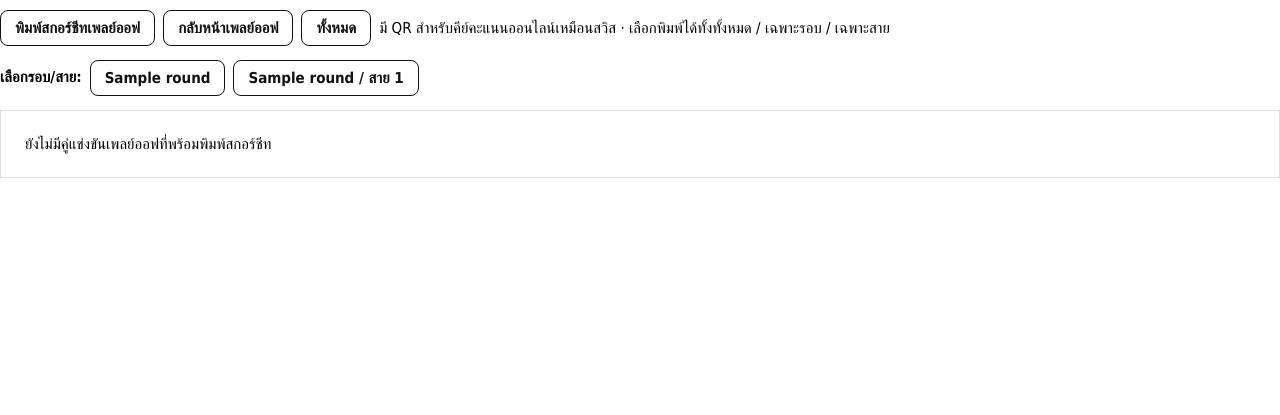
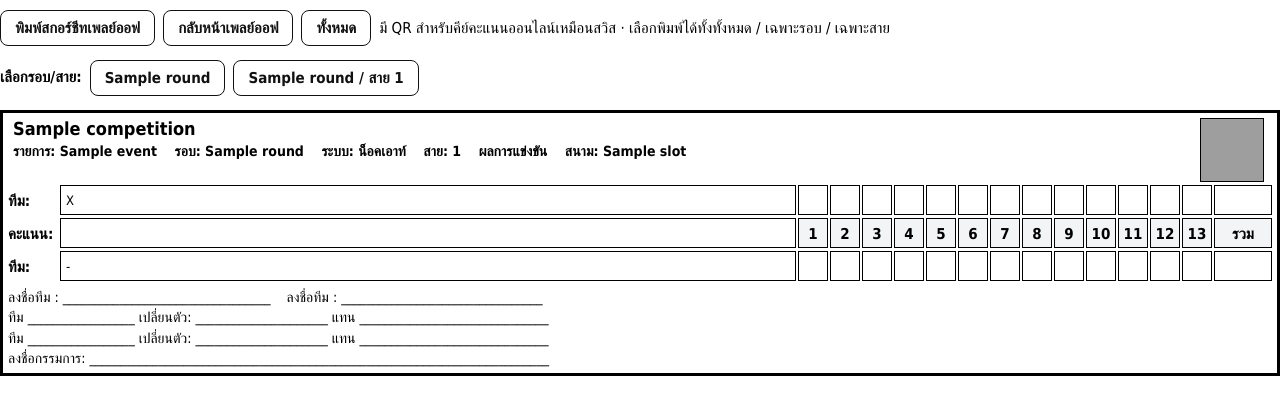
Before and after one commit to Dekchairukna/tournoi-petanque, a Flask app: page /playoff/1/score-sheet in a window 1280 px wide. Shown: the top 415 px of the page. Run offline with Flask 3, Linux system fonts and the light colour scheme; a user stored in the database is signed in; tables that the repository leaves empty hold one stand-in row (values such as "Sample post"); some libraries are stand-ins or nearby versions; grey boxes are pictures that could not be loaded.

Commit message:
fix score sheet play off

```diff
--- a/app.py
+++ b/app.py
@@ -3196,11 +3196,14 @@ def _playoff_scorecard_serializer():
     return URLSafeSerializer(app.config.get("SECRET_KEY", "your_secret_key"), salt="playoff-scorecard-v1")
 
 
-def _make_playoff_scorecard_token(playoff_id, round_id, group_no, stage_no, a_slot_no, b_slot_no):
-    return _playoff_scorecard_serializer().dumps({
+def _make_playoff_scorecard_token(playoff_id, round_id, group_no, stage_no, a_slot_no, b_slot_no, pair_key=None):
+    data = {
         'p': int(playoff_id), 'r': int(round_id), 'g': int(group_no),
         'st': int(stage_no), 'a': int(a_slot_no), 'b': int(b_slot_no),
-    })
+    }
+    if pair_key:
+        data['k'] = str(pair_key)
+    return _playoff_scorecard_serializer().dumps(data)
 
 
 def _load_playoff_scorecard_token(token):
@@ -3213,6 +3216,7 @@ def _load_playoff_scorecard_token(token):
             'stage_no': _as_int(data.get('st')),
             'a_slot_no': _as_int(data.get('a')),
             'b_slot_no': _as_int(data.get('b')),
+            'pair_key': data.get('k'),
         }
     except BadSignature:
         return None
@@ -3249,17 +3253,50 @@ def _playoff_score_map_for_round(round_id):
     return {(int(s['group_no']), int(s['slot_no']), int(s['stage_no'])): s['score'] for s in rows}
 
 
+
+def _playoff_placeholder_slot(name):
+    return {'slot_no': 0, 'team_name': name, 'is_bye': False, 'is_placeholder': True, 'court_name': ''}
+
+
+def _playoff_token_pair(playoff_id, rnd, group_no, pair_key, a_slot_no=0, b_slot_no=0):
+    """Resolve a printed/QR playoff scorecard pair.
+    Future pairs keep the same QR: before the real teams are known it returns blank placeholders;
+    after prior matches are scored it resolves to the real winning/losing slots.
+    """
+    slots = _playoff_slot_dict_by_no(rnd['id'], group_no)
+    score_map = _playoff_score_map_for_round(rnd['id'])
+    if pair_key == 'qf1':
+        return slots.get(1), slots.get(2)
+    if pair_key == 'qf2':
+        return slots.get(3), slots.get(4)
+    if rnd['round_type'] == 'double_knockout':
+        dec = _double_group_decisions(list(slots.values()), score_map)
+        if pair_key == 'wf':
+            return (dec.get('wf') or {}).get('a') or _playoff_placeholder_slot(''), (dec.get('wf') or {}).get('b') or _playoff_placeholder_slot('')
+        if pair_key == 'lf':
+            return (dec.get('lf') or {}).get('a') or _playoff_placeholder_slot(''), (dec.get('lf') or {}).get('b') or _playoff_placeholder_slot('')
+        if pair_key == 'final2':
+            return (dec.get('final2') or {}).get('a') or _playoff_placeholder_slot(''), (dec.get('final2') or {}).get('b') or _playoff_placeholder_slot('')
+    return slots.get(a_slot_no), slots.get(b_slot_no)
+
+
+def _playoff_is_real_score_slot(slot):
+    return bool(slot and int(slot.get('slot_no') or 0) > 0 and not slot.get('is_placeholder'))
+
+
 def _playoff_pair_sheet(playoff_id, comp, rnd, this_group_no, pair_key, label, stage_no, a, b, score_map):
     if not a and not b:
         return None
-    # ไม่สร้างสกอร์ชีทออนไลน์ให้คู่ X vs X / คู่ว่างทั้งคู่
+    # ไม่สร้างสกอร์ชีทคู่ X vs X / คู่ว่างทั้งคู่
     if a and b and a.get('is_bye') and b.get('is_bye'):
         return None
+
     a_slot = int((a or {}).get('slot_no') or 0)
     b_slot = int((b or {}).get('slot_no') or 0)
-    if not a_slot or not b_slot:
-        return None
-    token = _make_playoff_scorecard_token(playoff_id, rnd['id'], this_group_no, stage_no, a_slot, b_slot)
+    can_score_online = _playoff_is_real_score_slot(a) and _playoff_is_real_score_slot(b)
+    # ให้มี QR รอไว้ทุกใบ แม้คู่อนาคตยังไม่รู้ชื่อทีมจริง
+    token = _make_playoff_scorecard_token(playoff_id, rnd['id'], this_group_no, stage_no, a_slot, b_slot, pair_key)
+    scorecard_url = url_for('public_playoff_scorecard', token=token, _external=True)
     court = (a or b or {}).get('court_name') or ''
     return {
         'playoff_id': playoff_id,
@@ -3274,12 +3311,15 @@ def _playoff_pair_sheet(playoff_id, comp, rnd, this_group_no, pair_key, label, s
         'court_name': court,
         'team1_name': _slot_name(a),
         'team2_name': _slot_name(b),
+        'team1_print_name': '' if (a or {}).get('is_placeholder') else _slot_name(a),
+        'team2_print_name': '' if (b or {}).get('is_placeholder') else _slot_name(b),
         'team1_slot_no': a_slot,
         'team2_slot_no': b_slot,
-        'team1_score': score_map.get((this_group_no, a_slot, stage_no), ''),
-        'team2_score': score_map.get((this_group_no, b_slot, stage_no), ''),
+        'team1_score': score_map.get((this_group_no, a_slot, stage_no), '') if can_score_online else '',
+        'team2_score': score_map.get((this_group_no, b_slot, stage_no), '') if can_score_online else '',
         'token': token,
-        'scorecard_url': url_for('public_playoff_scorecard', token=token, _external=True),
+        'scorecard_url': scorecard_url,
+        'can_score_online': can_score_online,
     }
 
 
@@ -3300,12 +3340,18 @@ def _playoff_score_sheet_rows(playoff_id, round_id=None, group_no=None):
             slots = {int(s['slot_no']): s for s in group.get('slots', [])}
             if rnd['round_type'] == 'double_knockout':
                 dec = _double_group_decisions(list(slots.values()), score_map)
+
+                def ph(name):
+                    return _playoff_placeholder_slot(name)
+
+                # ทำสกอร์ชีทให้ครบตามต้นฉบับตั้งแต่ยังไม่กรอกคะแนน:
+                # 1) คู่แรก 1-2, 2) คู่แรก 3-4, 3) ผู้ชนะพบผู้ชนะ, 4) ผู้แพ้พบผู้แพ้, 5) ชิงอันดับ 2
                 pair_defs = [
                     ('qf1', 1, slots.get(1), slots.get(2)),
                     ('qf2', 1, slots.get(3), slots.get(4)),
-                    ('wf', 2, (dec.get('wf') or {}).get('a'), (dec.get('wf') or {}).get('b')),
-                    ('lf', 2, (dec.get('lf') or {}).get('a'), (dec.get('lf') or {}).get('b')),
-                    ('final2', 3, (dec.get('final2') or {}).get('a'), (dec.get('final2') or {}).get('b')),
+                    ('wf', 2, (dec.get('wf') or {}).get('a') or ph('ผู้ชนะคู่ที่ 1'), (dec.get('wf') or {}).get('b') or ph('ผู้ชนะคู่ที่ 2')),
+                    ('lf', 2, (dec.get('lf') or {}).get('a') or ph('ผู้แพ้คู่ที่ 1'), (dec.get('lf') or {}).get('b') or ph('ผู้แพ้คู่ที่ 2')),
+                    ('final2', 3, (dec.get('final2') or {}).get('a') or ph('ผู้แพ้ผู้ชนะพบผู้ชนะ'), (dec.get('final2') or {}).get('b') or ph('ผู้ชนะผู้แพ้พบผู้แพ้')),
                 ]
                 for pair_key, stage_no, a, b in pair_defs:
                     if not a or not b:
@@ -3373,13 +3419,15 @@ def _playoff_online_context(data, token):
     rnd = db.session.execute(text("SELECT * FROM playoff_rounds WHERE id=:rid AND playoff_id=:pid"), {'rid': data['round_id'], 'pid': data['playoff_id']}).mappings().first()
     if not comp or not rnd:
         return None
-    slots = _playoff_slot_dict_by_no(data['round_id'], data['group_no'])
-    a = slots.get(data['a_slot_no'])
-    b = slots.get(data['b_slot_no'])
+    pair_key = data.get('pair_key')
+    a, b = _playoff_token_pair(data['playoff_id'], dict(rnd), data['group_no'], pair_key, data['a_slot_no'], data['b_slot_no'])
     if not a or not b:
         return None
     score_map = _playoff_score_map_for_round(data['round_id'])
     source_event = Event.query.get(comp['source_event_id'])
+    a_slot = int((a or {}).get('slot_no') or 0)
+    b_slot = int((b or {}).get('slot_no') or 0)
+    can_score_online = _playoff_is_real_score_slot(a) and _playoff_is_real_score_slot(b)
     return {
         'token': token,
         'competition': dict(comp),
@@ -3387,11 +3435,12 @@ def _playoff_online_context(data, token):
         'source_event': source_event,
         'group_no': data['group_no'],
         'stage_no': data['stage_no'],
-        'stage_label': _playoff_stage_label(rnd['round_type'], data['stage_no']),
+        'stage_label': _playoff_stage_label(rnd['round_type'], data['stage_no'], pair_key),
         'team1': dict(a),
         'team2': dict(b),
-        'team1_score': score_map.get((data['group_no'], data['a_slot_no'], data['stage_no']), ''),
-        'team2_score': score_map.get((data['group_no'], data['b_slot_no'], data['stage_no']), ''),
+        'team1_score': score_map.get((data['group_no'], a_slot, data['stage_no']), '') if can_score_online else '',
+        'team2_score': score_map.get((data['group_no'], b_slot, data['stage_no']), '') if can_score_online else '',
+        'can_score_online': can_score_online,
         'autosave_url': url_for('public_playoff_scorecard_autosave', token=token),
         'finish_url': url_for('public_playoff_scorecard_finish', token=token),
         'scorecard_public_url': url_for('public_playoff_scorecard', token=token, _external=True),
@@ -3404,15 +3453,20 @@ def _save_playoff_scorecard_values(data, score1_raw, score2_raw):
         score2 = max(0, min(13, int(score2_raw)))
     except Exception:
         return False, 'กรุณากรอกคะแนน 0-13'
-    # ไม่ให้คีย์ผล X ชนะทีมจริงโดยไม่ตั้งใจ
-    slots = _playoff_slot_dict_by_no(data['round_id'], data['group_no'])
-    a = slots.get(data['a_slot_no'])
-    b = slots.get(data['b_slot_no'])
+    # QR ของคู่อนาคตเปิดรอได้ แต่จะบันทึกคะแนนได้เมื่อระบบทราบชื่อทีมจริงแล้ว
+    rnd = db.session.execute(text("SELECT * FROM playoff_rounds WHERE id=:rid AND playoff_id=:pid"), {'rid': data['round_id'], 'pid': data['playoff_id']}).mappings().first()
+    if not rnd:
+        return False, 'ไม่พบรอบแข่งขัน'
+    a, b = _playoff_token_pair(data['playoff_id'], dict(rnd), data['group_no'], data.get('pair_key'), data['a_slot_no'], data['b_slot_no'])
+    if not (_playoff_is_real_score_slot(a) and _playoff_is_real_score_slot(b)):
+        return False, 'คู่นี้ยังรอทราบทีมจริง ยังบันทึกคะแนนไม่ได้'
+    a_slot_no = int(a['slot_no'])
+    b_slot_no = int(b['slot_no'])
     if a and a.get('is_bye'):
         score1 = 0
     if b and b.get('is_bye'):
         score2 = 0
-    for slot_no, score in ((data['a_slot_no'], score1), (data['b_slot_no'], score2)):
+    for slot_no, score in ((a_slot_no, score1), (b_slot_no, score2)):
         db.session.execute(text("DELETE FROM playoff_scores WHERE round_id=:rid AND group_no=:g AND slot_no=:s AND stage_no=:st"), {
             'rid': data['round_id'], 'g': data['group_no'], 's': slot_no, 'st': data['stage_no']
         })
@@ -3423,11 +3477,11 @@ def _save_playoff_scorecard_values(data, score1_raw, score2_raw):
     db.session.commit()
     socketio.emit('playoff_score_updated', {
         'playoff_id': data['playoff_id'], 'round_id': data['round_id'], 'group_no': data['group_no'],
-        'slot_no': data['a_slot_no'], 'stage_no': data['stage_no'], 'score': score1,
+        'slot_no': a_slot_no, 'stage_no': data['stage_no'], 'score': score1,
     }, to=f"playoff_{data['playoff_id']}")
     socketio.emit('playoff_score_updated', {
         'playoff_id': data['playoff_id'], 'round_id': data['round_id'], 'group_no': data['group_no'],
-        'slot_no': data['b_slot_no'], 'stage_no': data['stage_no'], 'score': score2,
+        'slot_no': b_slot_no, 'stage_no': data['stage_no'], 'score': score2,
     }, to=f"playoff_{data['playoff_id']}")
     return True, 'บันทึกคะแนนออนไลน์แล้ว'
 
--- a/templates/playoff_score_sheet.html
+++ b/templates/playoff_score_sheet.html
@@ -83,7 +83,7 @@
     <div class="row">
       <div class="label">ทีม:</div>
       <div class="boxes">
-        <div class="team-name-box team-name">{{ sheet.team1_name }}</div>
+        <div class="team-name-box team-name">{{ sheet.team1_print_name }}</div>
         {% for _ in range(13) %}<div class="box"></div>{% endfor %}
         <div class="box">{{ sheet.team1_score if sheet.team1_score != none else '' }}</div>
       </div>
@@ -101,7 +101,7 @@
     <div class="row">
       <div class="label">ทีม:</div>
       <div class="boxes">
-        <div class="team-name-box team-name">{{ sheet.team2_name }}</div>
+        <div class="team-name-box team-name">{{ sheet.team2_print_name }}</div>
         {% for _ in range(13) %}<div class="box"></div>{% endfor %}
         <div class="box">{{ sheet.team2_score if sheet.team2_score != none else '' }}</div>
       </div>
```
Also changed, not shown: templates/playoff_online_scorecard.html (+26 -13 lines).
